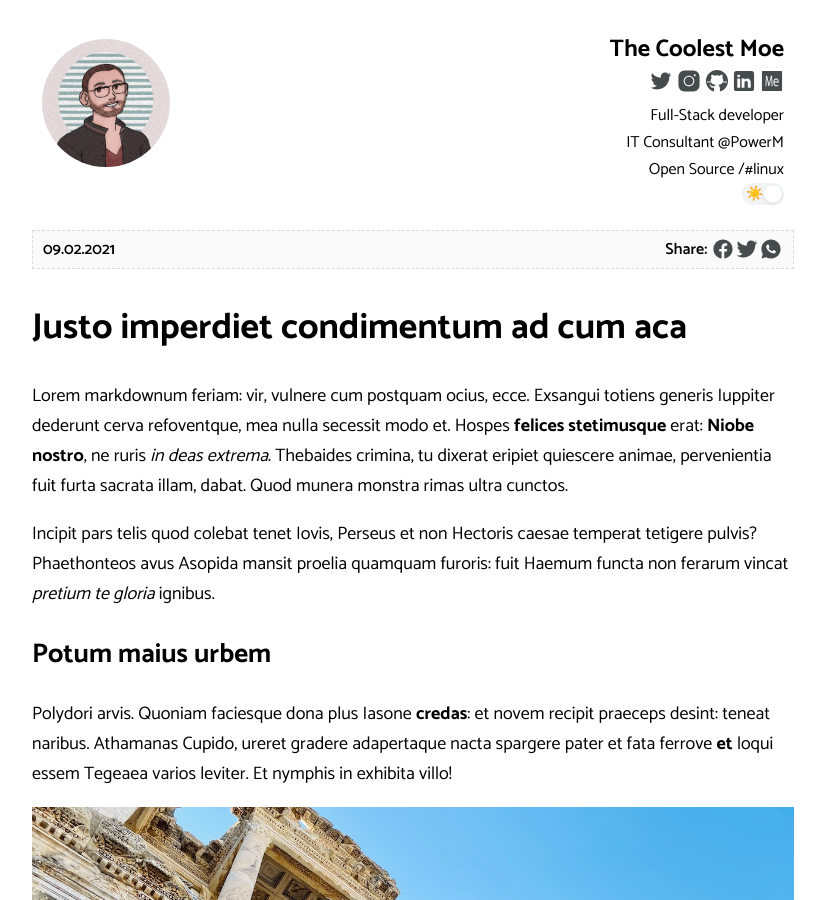
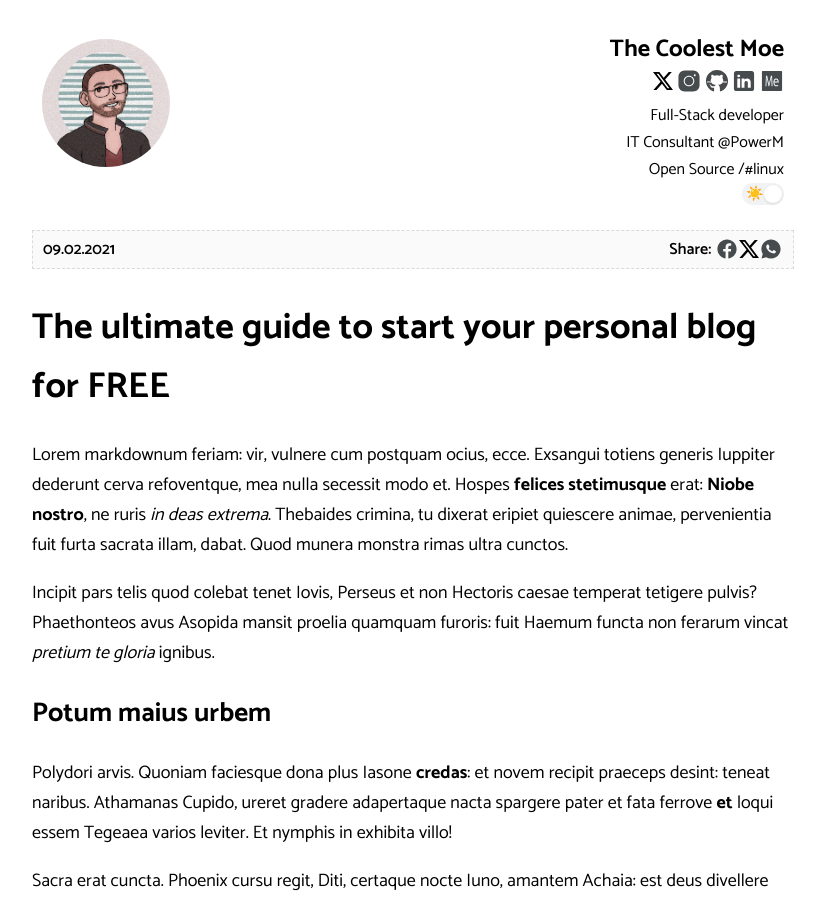
Before and after one commit to majnioui/majnioui.github.io, a Jekyll site: the page built from _posts/2021-02-09-sample-3.md, in a window 1280 px wide and 900 px high. Shown: the whole window, without its empty margins (227-1052 px from the left). Built offline with Jekyll 4.4.1, drawn with Linux system fonts in a browser that asks for light colours; comment, search, counter and statistics services are not loaded.

Commit message:
Add tweaks

```diff
--- a/_layouts/default.html
+++ b/_layouts/default.html
@@ -8,7 +8,7 @@
 				<a href="https://facebook.com/{{site.author.facebook}}" target="_blank"><img src="assets/images/icon/facebook.svg" class="social-icon"></a>
 			{% endif %}
 			{% if site.author.twitter %}
-				<a href="https://twitter.com/{{site.author.twitter}}" target="_blank"><img src="assets/images/icon/twitter.svg" class="social-icon"></a>
+				<a href="https://twitter.com/{{site.author.twitter}}" target="_blank"><img src="assets/images/icon/x.svg" class="social-icon" style="width: 20px;"></a>
 			{% endif %}
 			{% if site.author.instagram %}
 				<a href="https://instagram.com/{{site.author.instagram}}" target="_blank"><img src="assets/images/icon/instagram.svg" class="social-icon"></a>
--- a/_layouts/post.html
+++ b/_layouts/post.html
@@ -11,7 +11,7 @@ layout: default
 	<div class="post-share">
 		Share:&nbsp;
 		<a href="https://www.facebook.com/sharer/sharer.php?u={{site.url}}/{{page.slug}}" target="_blank"><img src="assets/images/icon/facebook.svg" class="social-icon"></a>
-		<a href="https://twitter.com/intent/tweet?source=tweetbutton&amp;original_referer={{site.url}}/{{page.slug}}&amp;text={{page.title}} - {{site.url}}/{{page.slug}}" target="_blank"><img src="assets/images/icon/twitter.svg" class="social-icon"></a>
+		<a href="https://twitter.com/intent/tweet?source=tweetbutton&amp;original_referer={{site.url}}/{{page.slug}}&amp;text={{page.title}} - {{site.url}}/{{page.slug}}" target="_blank"><img src="assets/images/icon/x.svg" class="social-icon" style="width: 20px;"></a>
 		<a href="https://api.whatsapp.com/send?text={{site.url}}/{{page.slug}}" target="_blank"><img src="assets/images/icon/whatsapp.svg" class="social-icon"></a>
 	</div>
 </div>
--- a/_posts/2021-02-09-sample-3.md
+++ b/_posts/2021-02-09-sample-3.md
@@ -1,11 +1,11 @@
 ---
-title: "Justo imperdiet condimentum ad cum aca"
+title: "The ultimate guide to start your personal blog for FREE"
 date: 2021-02-09T00:00:00+00:00
-author: Hakan Torun
+author: Moe
 layout: post
-permalink: /justo-imperdiet-condimentum-ad-cum-acanone/
+permalink: /the-ultimate-guide-to-start-blogging/
 categories: Genel
-tags: [lorem, ipsum]
+tags: [blog, guide]
 ---
 Lorem markdownum feriam: vir, vulnere cum postquam ocius, ecce. Exsangui totiens
 generis [Iuppiter](http://www.fertur.io/aeacidis) dederunt cerva refoventque,
@@ -24,7 +24,6 @@ Cupido](http://fierent.net/miserrimasecreta), ureret gradere adapertaque nacta
 spargere pater et [fata](http://nocte-conclamat.org/indiciique-micant) ferrove
 **et** loqui essem Tegeaea varios leviter. Et nymphis in exhibita villo!
 
-![Ephesus](/assets/images/ephesus.jpg "Ephesus")
 
 Sacra erat cuncta. Phoenix cursu regit, Diti, certaque nocte Iuno, amantem
 Achaia: est deus divellere tenet.
```
Also changed, not shown: assets/images/ephesus.jpg (deleted), assets/images/icon/twitter.svg (deleted), assets/images/icon/x.svg (added).
